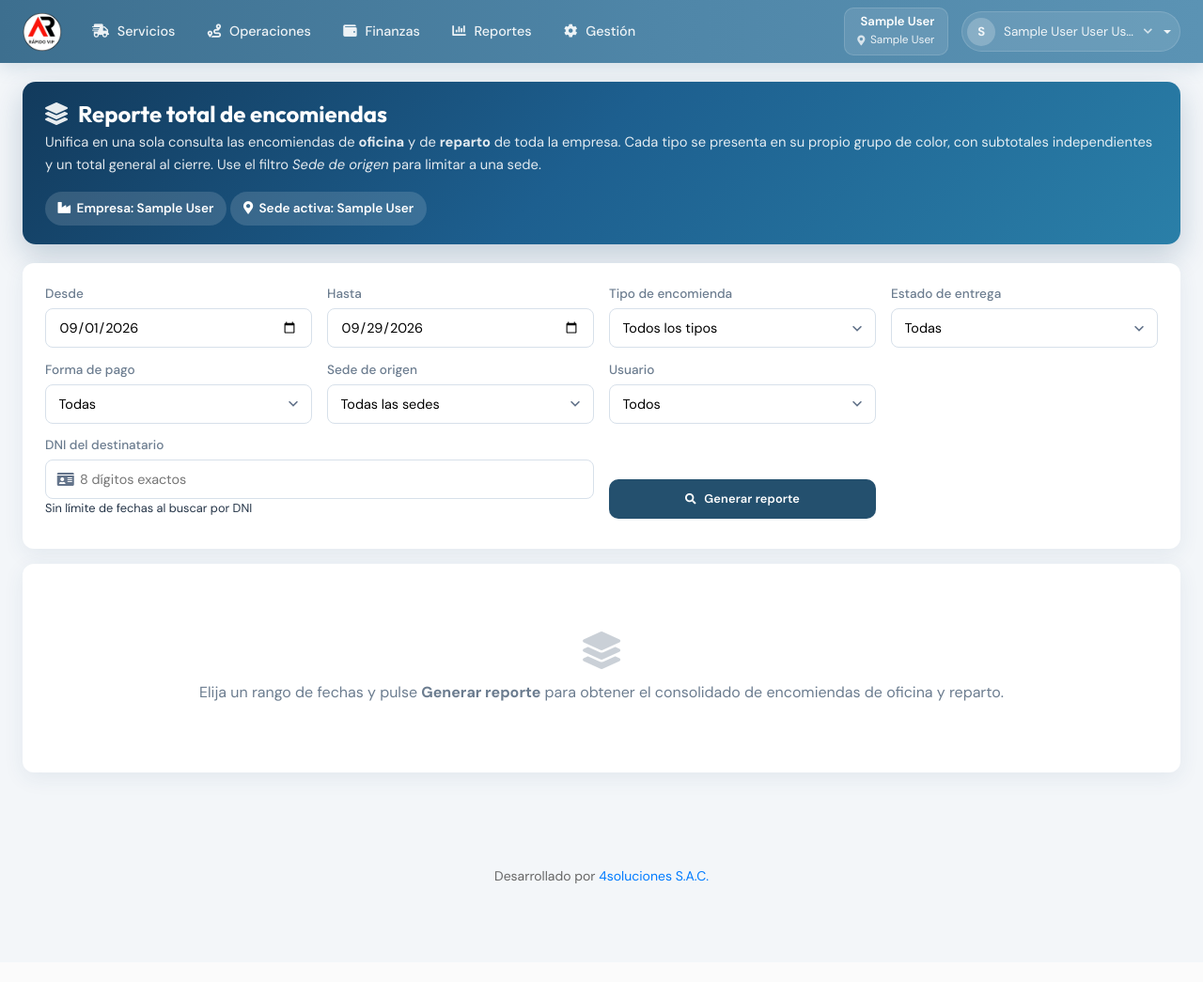
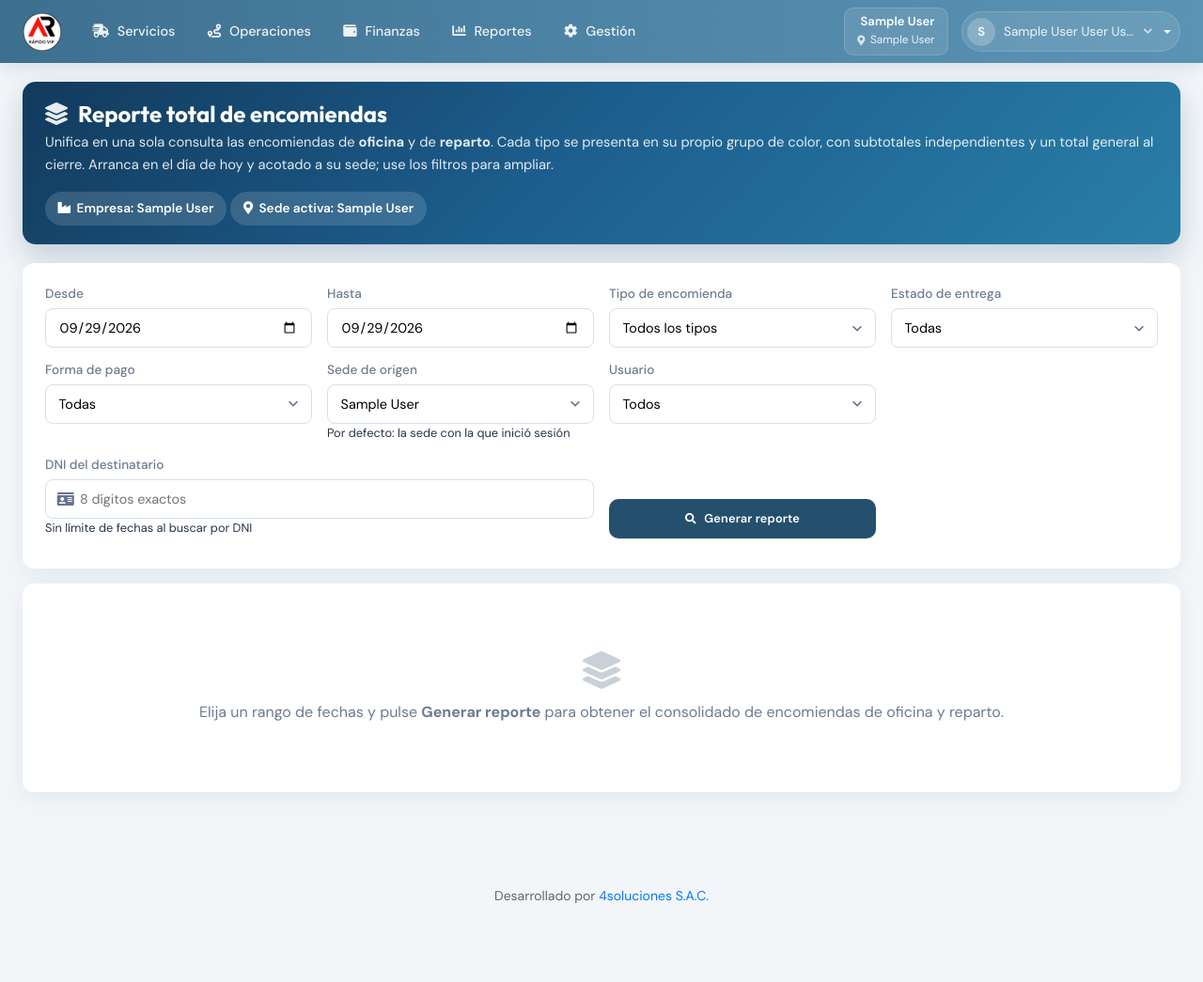
Before and after one commit to 4soluciones/rapidovip, a Django app: page /comercial/total_commodity_report/ in a window 1280 px wide. Shown: the whole page at 94% size. Before the commit the page ends 941 px from the top, so only its background shows below. Run offline with Django 3.2, Linux system fonts and the light colour scheme; a user stored in the database is signed in; tables that the repository leaves empty hold one stand-in row (values such as "Sample post"); parts of the project's set-up code (start-up, migrations or seed data) failed here and were passed over; some libraries are stand-ins or nearby versions.

Commit message:
nuevo reporte total

```diff
--- a/apps/comercial/views.py
+++ b/apps/comercial/views.py
@@ -1961,16 +1961,23 @@ def total_commodity_report(request):
     date_now = timezone.localdate()
 
     if request.method == 'GET':
+        # Arranca en el dia de hoy y acotado a la sede del usuario: es el uso
+        # mas frecuente y el rango se amplía desde ahi si hace falta.
+        subsidiaries_set = Subsidiary.objects.filter(
+            serials__company=company_obj, is_enabled=True,
+        ).distinct()
+        # La sede activa siempre debe poder quedar seleccionada, aunque este
+        # deshabilitada o aun no tenga serie para la empresa.
+        if subsidiary_obj and not subsidiaries_set.filter(id=subsidiary_obj.id).exists():
+            subsidiaries_set = subsidiaries_set | Subsidiary.objects.filter(id=subsidiary_obj.id)
+
         return render(request, 'comercial/total_commodity_report.html', {
             'date_now': date_now.strftime('%Y-%m-%d'),
-            'month_start': date_now.replace(day=1).strftime('%Y-%m-%d'),
             'subsidiary': subsidiary_obj,
             'company': company_obj,
             'type_guide_choices': GUIDE_TYPE_CHOICES,
             'way_to_pay_choices': WAY_TO_PAY_CHOICES,
-            'subsidiaries_set': Subsidiary.objects.filter(
-                serials__company=company_obj, is_enabled=True,
-            ).distinct().order_by('name'),
+            'subsidiaries_set': subsidiaries_set.order_by('name'),
             'user_set': UserSubsidiary.objects.filter(
                 subsidiary=subsidiary_obj, rol__in=['A', 'O'], user__is_active=True,
             ).select_related('user'),
--- a/templates/comercial/total_commodity_report.html
+++ b/templates/comercial/total_commodity_report.html
@@ -7,9 +7,9 @@
         <div class="rv-report-hero-text">
             <h1><i class="fas fa-layer-group"></i> Reporte total de encomiendas</h1>
             <p>Unifica en una sola consulta las encomiendas de <strong>oficina</strong> y de
-               <strong>reparto</strong> de toda la empresa. Cada tipo se presenta en su propio
-               grupo de color, con subtotales independientes y un total general al cierre.
-               Use el filtro <em>Sede de origen</em> para limitar a una sede.</p>
+               <strong>reparto</strong>. Cada tipo se presenta en su propio grupo de color,
+               con subtotales independientes y un total general al cierre.
+               Arranca en el día de hoy y acotado a su sede; use los filtros para ampliar.</p>
         </div>
         <div class="rv-report-hero-meta">
             <span class="rv-report-sede"><i class="fas fa-industry"></i> Empresa: {{ company.business_name }}</span>
@@ -24,7 +24,7 @@
                 <div class="rv-form-group">
                     <label for="total-start-date">Desde</label>
                     <input type="date" class="rv-form-control" id="total-start-date"
-                           name="start-date" value="{{ month_start }}">
+                           name="start-date" value="{{ date_now }}">
                 </div>
                 <div class="rv-form-group">
                     <label for="total-end-date">Hasta</label>
@@ -64,9 +64,10 @@
                     <select class="rv-form-control" id="total-origin-subsidiary" name="origin-subsidiary">
                         <option value="">Todas las sedes</option>
                         {% for s in subsidiaries_set %}
-                            <option value="{{ s.id }}">{{ s.name }}</option>
+                            <option value="{{ s.id }}"{% if s.id == subsidiary.id %} selected{% endif %}>{{ s.name }}</option>
                         {% endfor %}
                     </select>
+                    <small>Por defecto: la sede con la que inició sesión</small>
                 </div>
                 <div class="rv-form-group">
                     <label for="total-user">Usuario</label>
```
